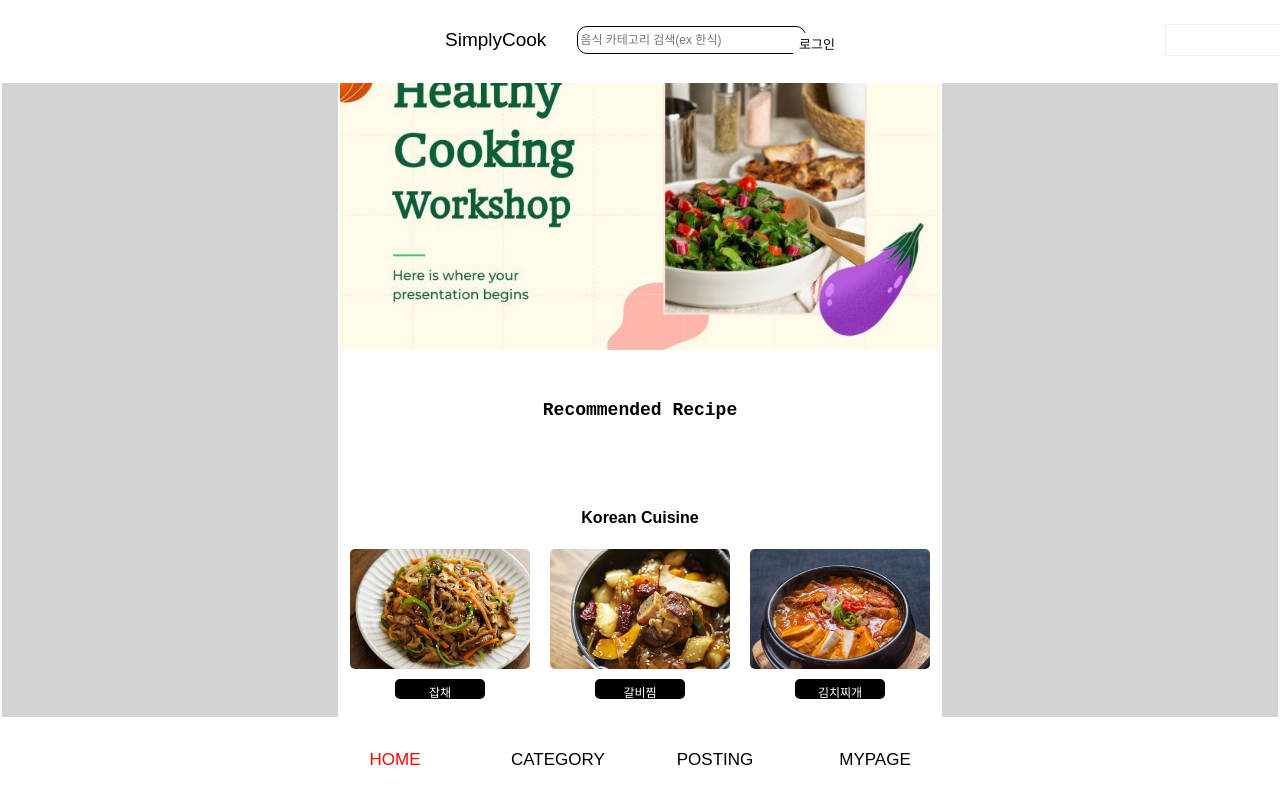
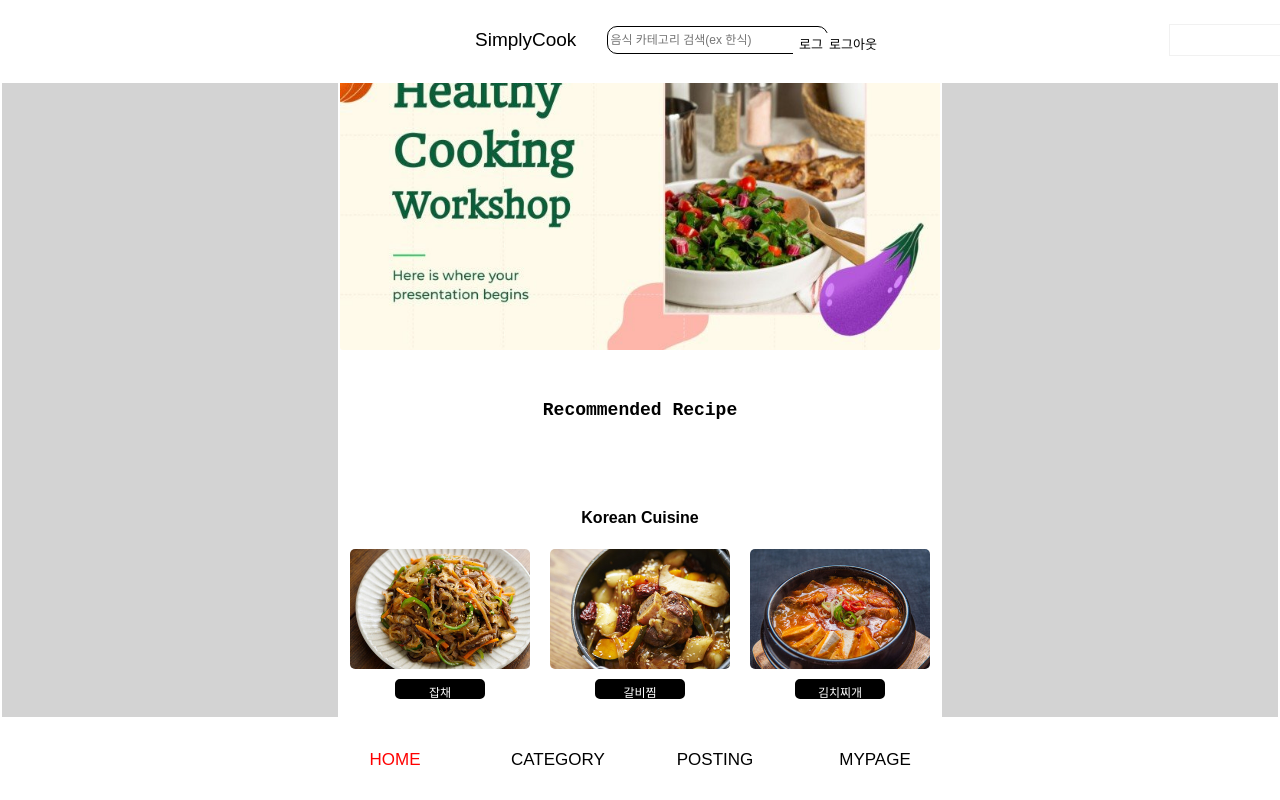
Before and after one commit to bakuuuuuuu/recipe-share-platform, a React (Create React App) app: page / in a window 1280 px wide. Shown: the top 800 px of the page. Built offline with nearby package versions, Linux system fonts and the light colour scheme.

Commit message:
로그아웃 버튼 추가

```diff
--- a/src/page/Search.jsx
+++ b/src/page/Search.jsx
@@ -80,6 +80,15 @@ function Search({ data }) {
         />
       </a>
 
+      {/* 로그인 버튼 */}
+      <a href='Logout'>
+        <input
+          style={LoginbtnStyles.LoginBtn}
+          type="button"
+          value={"로그아웃"}
+        />
+      </a>
+
       <div style={searchStyles.searchbar}>
         {/*상단 메인배너(홈링크 이동)*/}
         <a href='http://localhost:3000/'>
```
